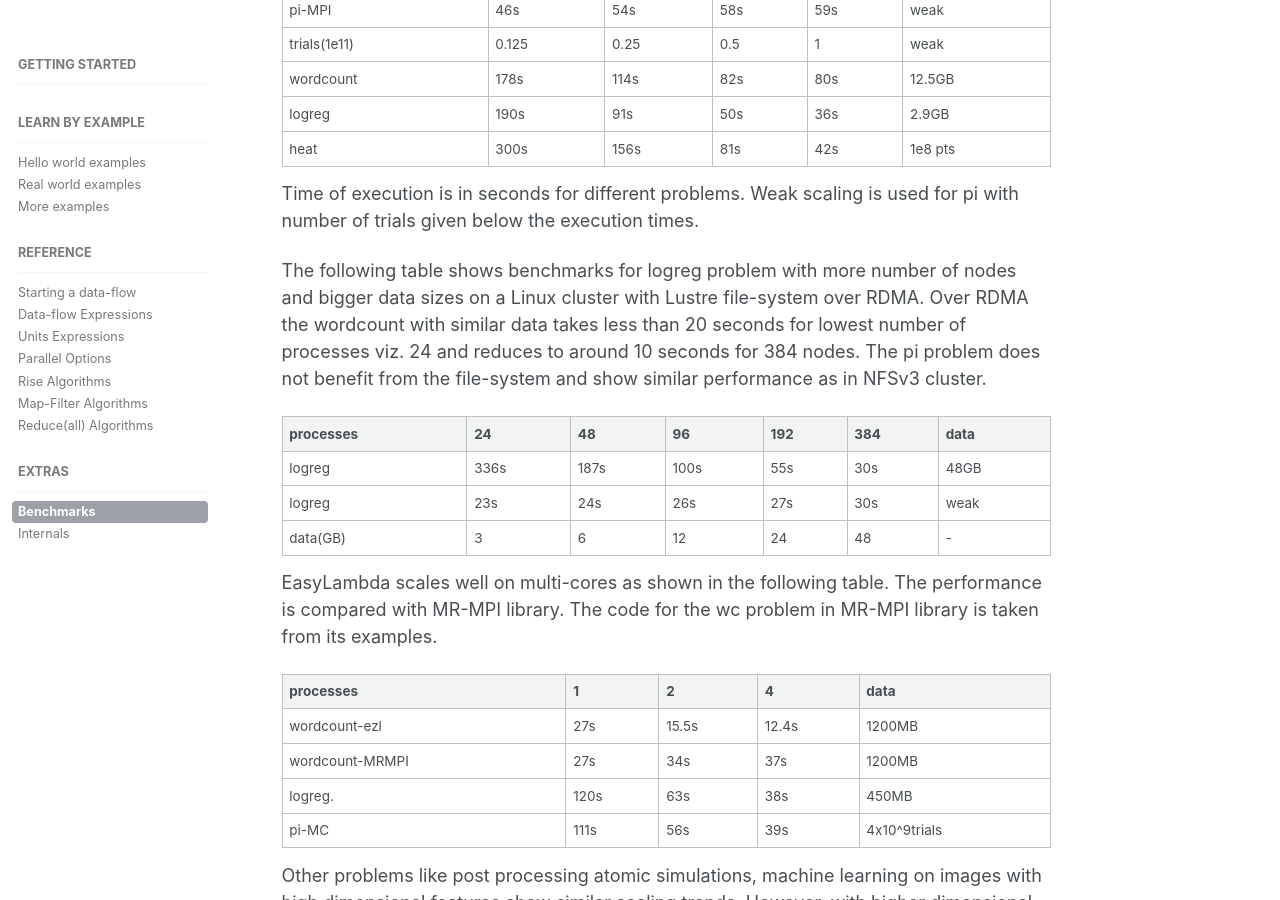
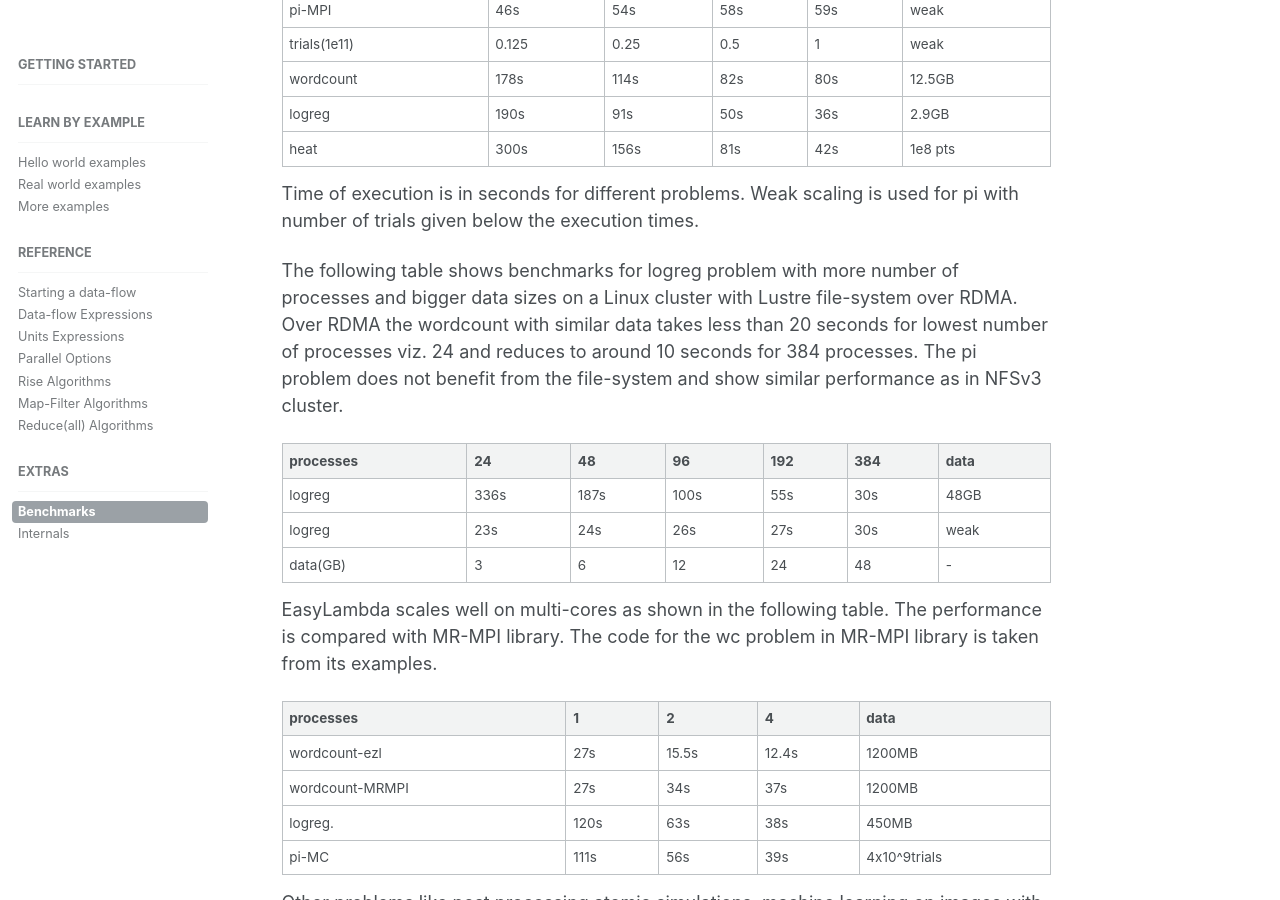
Before and after one commit to haptork/easyLambda, a Jekyll site: the page built from _docs/13-benchmarks.md, in a window 1280 px wide and 900 px high, scrolled down 2408 px. Built offline with Jekyll 4.4.1, drawn with Linux system fonts in a browser that asks for light colours.

Commit message:
Updated benchmarks

```diff
--- a/_docs/13-benchmarks.md
+++ b/_docs/13-benchmarks.md
@@ -99,10 +99,10 @@ Time of execution is in seconds for different problems. Weak scaling is used
 for pi with number of trials given below the execution times.
 
 The following table shows benchmarks for logreg problem with
-more number of nodes and bigger data sizes on a Linux cluster with
+more number of processes and bigger data sizes on a Linux cluster with
 Lustre file-system over RDMA. Over RDMA the wordcount with similar
 data takes less than 20 seconds for lowest number of processes viz. 24 and
-reduces to around 10 seconds for 384 nodes. The pi problem does not benefit
+reduces to around 10 seconds for 384 processes. The pi problem does not benefit
 from the file-system and show similar performance as in NFSv3 cluster.
 
 processes| 24 | 48 | 96 | 192| 384| data
```
